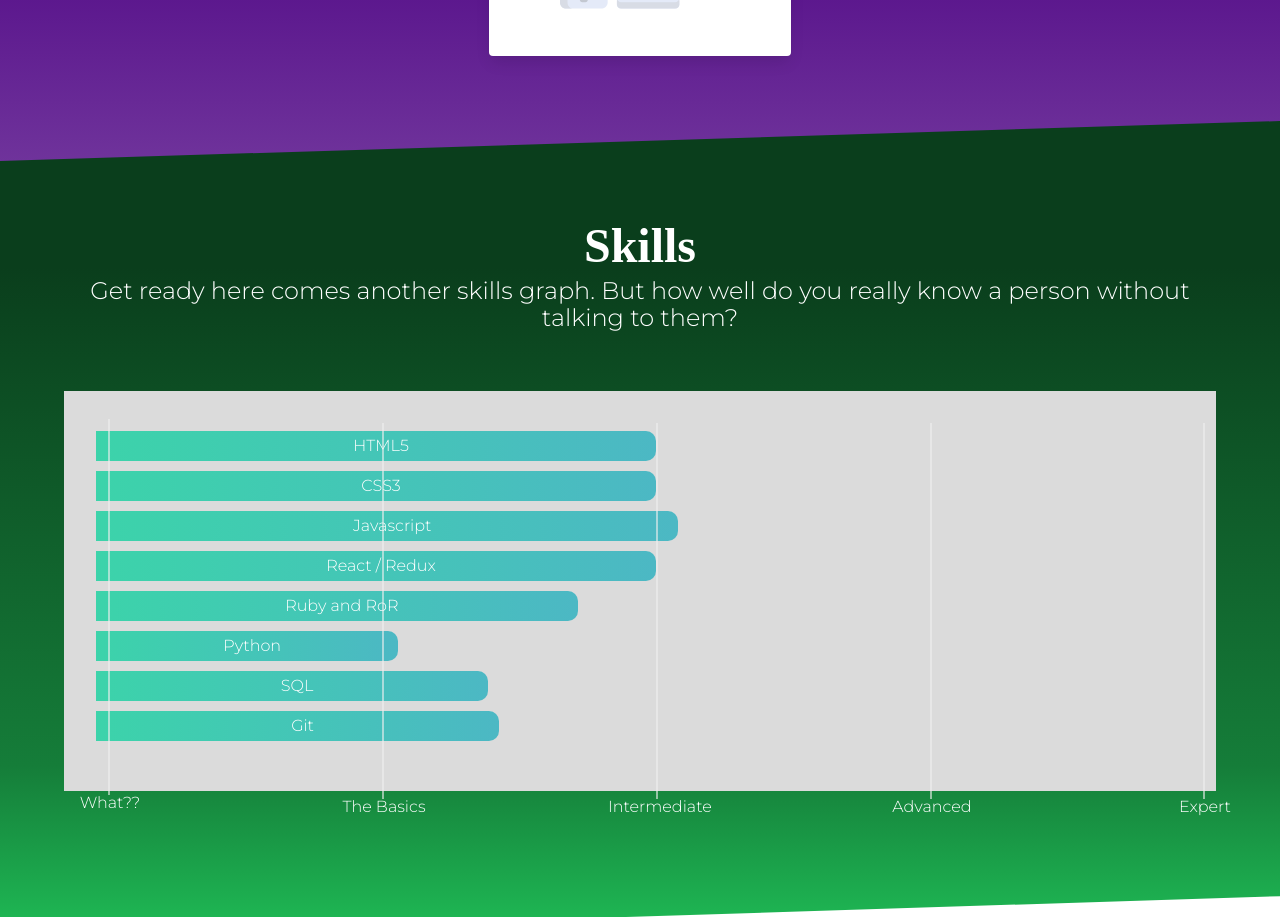
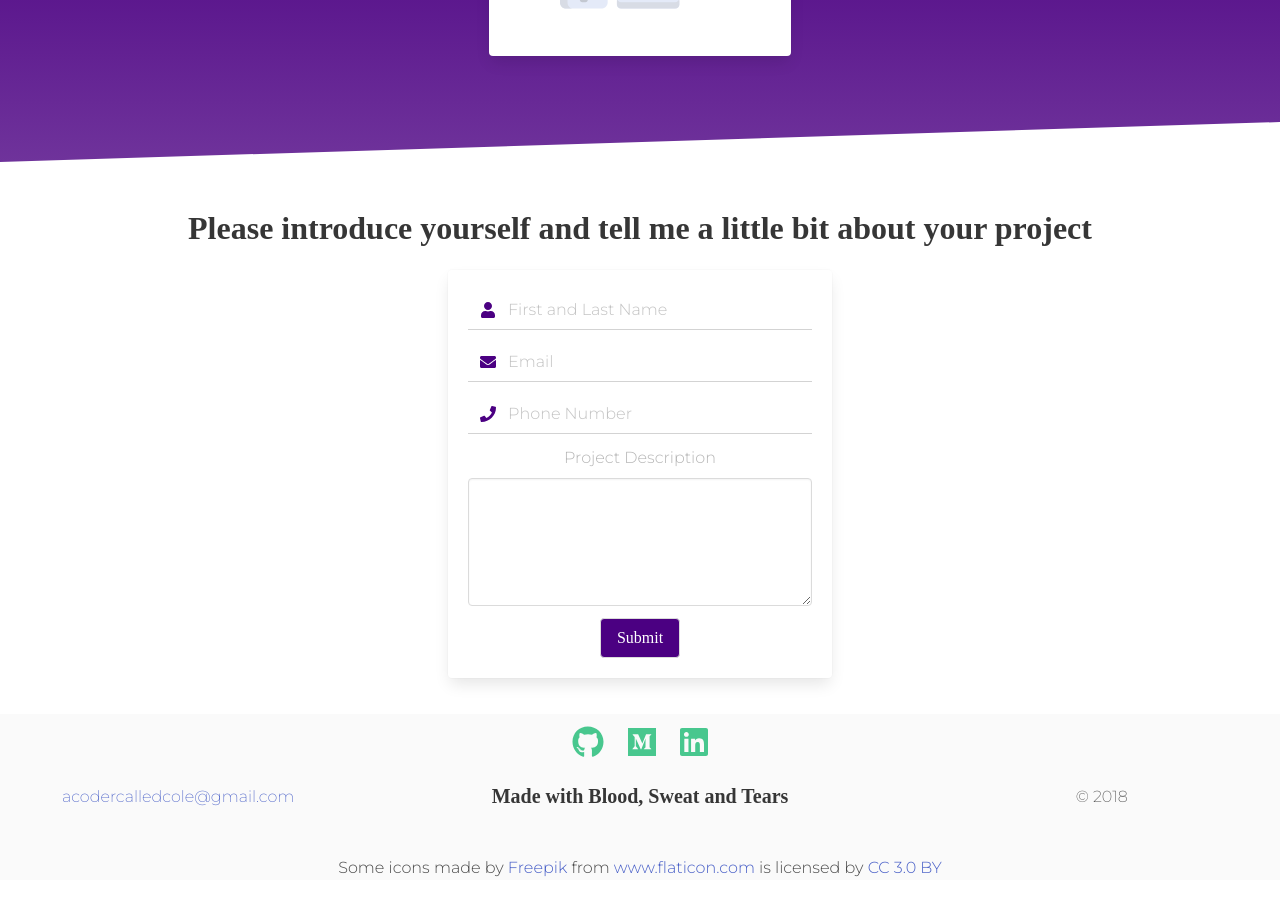
Before and after one commit to brettCole/personal-portfolio, a React (Create React App) app: page / in a window 1280 px wide. Shown: the part 1880-2797 px from the top of the page. After the commit the page ends 2770 px from the top, so only its background shows below. Built offline with nearby package versions, Linux system fonts and the light colour scheme; a web font is replaced by a local one.

Commit message:
removed skills for now

```diff
--- a/src/container/Homepage.js
+++ b/src/container/Homepage.js
@@ -2,7 +2,7 @@ import React from 'react';
 import NavbarAndMenu from '../components/NavbarAndMenu';
 import WelcomingHeader from '../components/WelcomingHeader';
 import Projects from '../components/Projects';
-import Skills from '../components/Skills';
+// import Skills from '../components/Skills';
 import ContactInfoForm from '../components/ContactInfoForm';
 import SnapToTopOfPage from '../components/SnapToTopOfPage';
 import Footer from '../components/Footer';
@@ -13,7 +13,7 @@ const Homepage = () => {
       <NavbarAndMenu />
       <WelcomingHeader />
       <Projects />
-      <Skills />
+      {/* <Skills /> */}
       <ContactInfoForm />
       <SnapToTopOfPage />
       <Footer />
```
